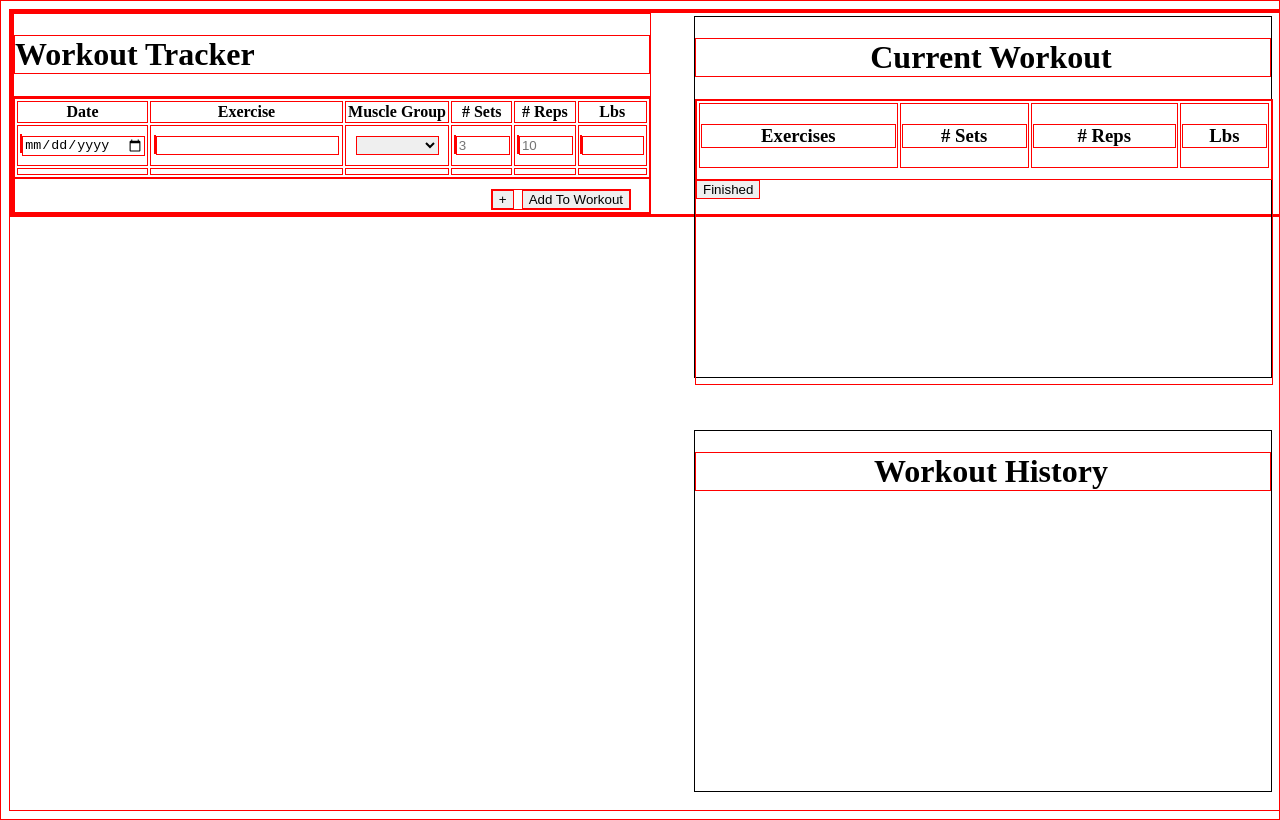
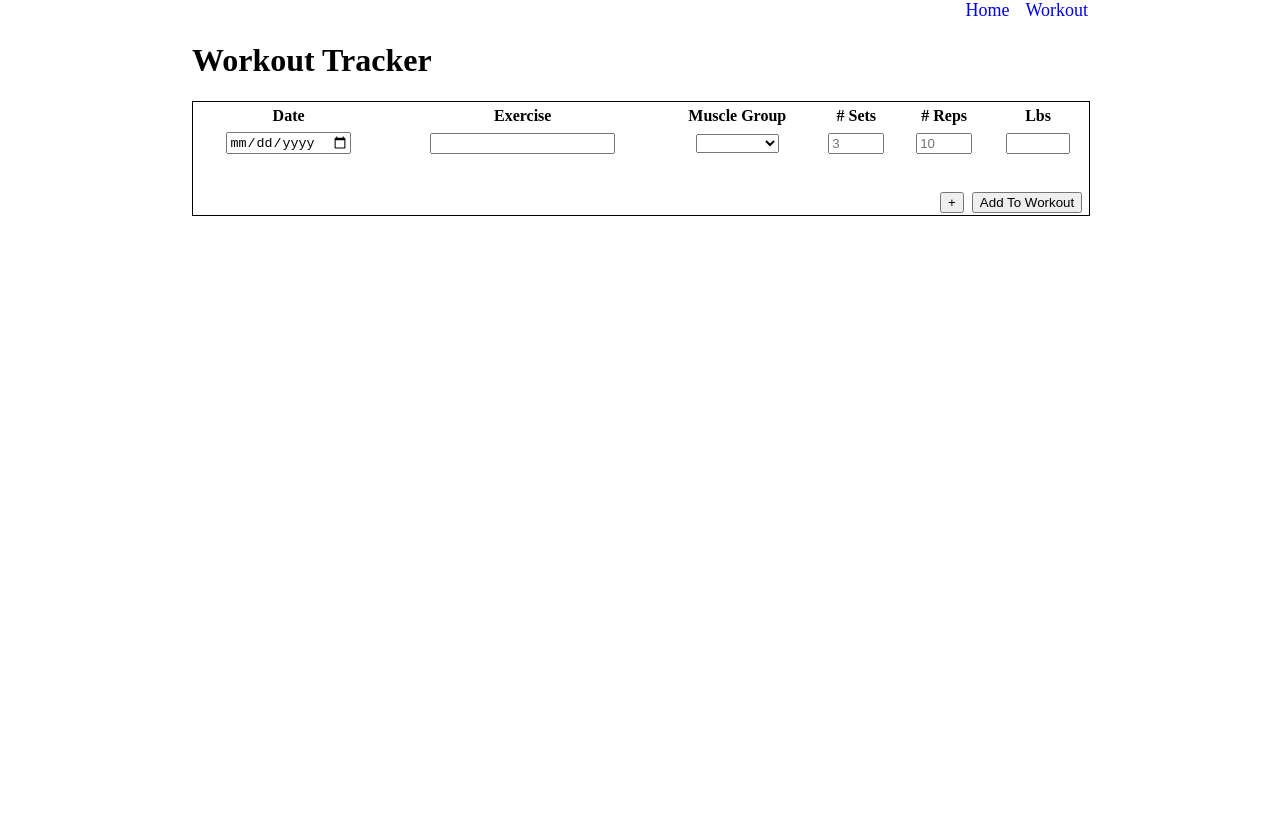
Before and after one commit to Sima612/workout-tracker, a React (Create React App) app: page / in a window 1280 px wide. Built offline with nearby package versions, Linux system fonts and the light colour scheme.

Commit message:
added home and workout router path

```diff
--- a/package.json
+++ b/package.json
@@ -10,6 +10,8 @@
     "react": "^18.2.0",
     "react-bootstrap": "^2.5.0",
     "react-dom": "^18.2.0",
+    "react-router": "^6.3.0",
+    "react-router-dom": "^6.3.0",
     "react-scripts": "5.0.1",
     "web-vitals": "^2.1.4"
   },
--- a/src/App.js
+++ b/src/App.js
@@ -1,19 +1,14 @@
 import './style/css.css';
-import React, { useState, useEffect } from 'react';
+import { BrowserRouter as Router, Routes, Route, Link } from 'react-router-dom';
+import React, { useState } from 'react';
 import Home from './components/Home';
 import History from './components/History';
 import exerciseModel from './exerciseModel';
 import CurrentWorkouts from './components/CurrentWorkouts';
 
 function App() {
-  const [ newRow, setNewRow ] = useState([{
-    date: Date,
-    exercise: "",
-    sets: "",
-    reps: "",
-    lbs: ""
-  }]);
-  const [ workoutArr, setWorkoutArr ] = useState([])
+  const [newRow, setNewRow] = useState([]);
+  const [workoutArr, setWorkoutArr] = useState([])
 
   //Function to add new row
   const addRow = () => {
@@ -43,14 +38,28 @@ function App() {
 
   return (
     <div className="App">
-      <Home
-        exerciseModel={exerciseModel}
-        addRow={addRow}
-        newRow={newRow}
-        getAllWorkouts={getAllWorkouts}/>
-      <CurrentWorkouts
-        workoutArr={workoutArr}/>
-      <History />
+      <Router>
+
+        <navbar className="navbar">
+            <a><Link to='/'>Home</Link></a>
+            <a><Link to='/CurrentWorkout'>Workout</Link></a>
+        </navbar>
+
+        <Routes>
+
+          <Route path='/' element={<Home
+            exerciseModel={exerciseModel}
+            addRow={addRow}
+            newRow={newRow}
+            getAllWorkouts={getAllWorkouts} />}>
+          </Route>
+          <Route path='/CurrentWorkout' element={<CurrentWorkouts
+            workoutArr={workoutArr} />}>
+          </Route>
+
+        </Routes>
+
+      </Router>
     </div>
   );
 }
--- a/src/components/CurrentWorkouts.js
+++ b/src/components/CurrentWorkouts.js
@@ -4,36 +4,30 @@ function CurrentWorkouts (props) {
 
     return (
         <div className="workout-container">
-            {console.log(workoutArr)}
-            <h1>Current Workout</h1>
+            <h2>Current Workout</h2>
             <div className="workout-list">
                 <table className='table-1'>
                     <thead>
-                        <td>
-                            <h3>Exercises</h3>
-                        </td>
-                        <td>
-                            <h3># Sets</h3>
-                        </td>
-                        <td>
-                            <h3># Reps</h3>
-                        </td>
-                        <td>
-                            <h3>Lbs</h3>
-                        </td>
+                        <th>Exercises</th>
+                        <th># Sets</th>
+                        <th># Reps</th>
+                        <th>Lbs</th>
+                        <input type="checkbox"
+                            defaultChecked />
                     </thead>
-                    <tbody>
+                    <br></br>
+                    <tbody className="table-body">
                         {workoutArr.map((x) => (
                         <tr>
                             <td>{x.exercise}</td>
                             <td>{x.sets}</td>
                             <td>{x.reps}</td>
                             <td>{x.lbs}</td>
+                            <input type="checkbox" />
                         </tr>
                        ))}
                     </tbody>
                 </table>
-                <button>Finished</button>
             </div>
         </div>
     )
--- a/src/components/Home.js
+++ b/src/components/Home.js
@@ -8,10 +8,9 @@ function Home(props) {
             <header>
                 <h1>Workout Tracker</h1>
             </header>
-            <div class="container">
-                <table class="table-1">
-                    <thead class="row-1">
-                        <tr>
+            <div className="container">
+                <table className="table-1">
+                    <tr className="row-1">
                         <th>Date</th>
                         <th>Exercise</th>
                         <th>Muscle Group</th>
@@ -19,8 +18,7 @@ function Home(props) {
                         <th># Reps</th>
                         <th>Lbs</th>
                     </tr>
-                    </thead>
-                    <tr class="row-2">
+                    <tr className="row-2">
                         <th>
                             <label htmlFor="date">{exerciseModel.date}</label>
                             <input type="date"
@@ -62,7 +60,7 @@ function Home(props) {
                                 max="99"
                                 id="reps"
                                 name="reps"
-                                placeholder='10'/>
+                                placeholder='10' />
                         </th>
                         <th>
                             <label htmlFor="lbs">{exerciseModel.lbs}</label>
@@ -70,10 +68,12 @@ function Home(props) {
                                 min="5"
                                 max="999"
                                 name="lbs"
-                                id="lbs"/>
+                                id="lbs" />
                         </th>
                     </tr>
+                    <br></br>
                     {newRow.map((row) => (
+                        <tbody>
                             <tr>
                                 <th>{row.date}</th>
                                 <th>{row.exercise}</th>
@@ -82,6 +82,7 @@ function Home(props) {
                                 <th>{row.reps}</th>
                                 <th>{row.lbs}</th>
                             </tr>
+                        </tbody>
                     ))
                     }
                 </table>
--- a/src/style/css.css
+++ b/src/style/css.css
@@ -1,17 +1,15 @@
-* {
-  border: 1px solid red;
-}
-
 body {
-  width: 100%;
-  height: 100vh;
+  width: 70%;
+  height: 50vh;
+  margin: auto;
 }
 body header {
-  width: 50%;
+  width: 100%;
 }
 body .container {
-  width: 50%;
+  width: 100%;
   text-align: left;
+  border: 1px solid black;
 }
 body .table-1 {
   width: 100%;
@@ -29,20 +27,16 @@ body .table-2 .btn-div {
   -moz-column-gap: 0.5em;
        column-gap: 0.5em;
   margin-top: 0.5em;
-  margin-right: 1em;
+  margin-right: 0.3em;
 }
 
 .workout-container {
   border: 1px solid black;
-  margin-top: 0.5em;
-  width: 45%;
-  height: 45vh;
-  position: absolute;
-  top: 0.5em;
-  right: 0.5em;
+  margin: 5em auto 0;
+  width: 75%;
+  height: 50vh;
 }
-.workout-container h1 {
-  padding-left: 0.5em;
+.workout-container h2 {
   text-align: center;
 }
 .workout-container .workout-list {
@@ -65,4 +59,15 @@ body .table-2 .btn-div {
 .history-container h1 {
   padding-left: 0.5em;
   text-align: center;
+}
+
+.navbar {
+  display: flex;
+  justify-content: flex-end;
+  gap: 1em;
+  width: 100%;
+}
+.navbar a {
+  text-decoration: none;
+  font-size: large;
 }/*# sourceMappingURL=css.css.map */
--- a/src/style/css.scss
+++ b/src/style/css.scss
@@ -1,16 +1,19 @@
-* {
-    border: 1px solid red;
-}
+// * {
+//     border: 1px solid red;
+// }
 
 body {
-    width: 100%;
-    height: 100vh;
+    width: 70%;
+    height: 50vh;
+    margin: auto;
     header {
-        width: 50%;
+        width: 100%;
     }
     .container {
-        width: 50%;
+        width: 100%;
         text-align: left;
+        border: 1px solid black;
+
     }
     .table-1 {
         width: 100%;
@@ -19,7 +22,6 @@ body {
             text-align: center;
         }
     }
-
     .table-2 {
         width: 100%;
         .btn-div {
@@ -27,21 +29,17 @@ body {
             display: flex;
             column-gap: 0.5em;
             margin-top: 0.5em;
-            margin-right: 1em;
+            margin-right: 0.3em;
         }
     }
 }
 
 .workout-container {
     border: 1px solid black;
-    margin-top: 0.5em;
-    width: 45%;
-    height: 45vh;
-    position: absolute;
-    top: 0.5em;
-    right: 0.5em;
-    h1 {
-        padding-left: 0.5em;
+    margin: 5em auto 0;
+    width: 75%;
+    height: 50vh;
+    h2 {
         text-align: center;
     }
     .workout-list {
@@ -51,6 +49,7 @@ body {
             text-align: center;
         }
     }
+
 }
 
 .history-container {
@@ -66,3 +65,14 @@ body {
         text-align: center;
     }
 }
+
+.navbar {
+    display: flex;
+    justify-content: flex-end;
+    gap: 1em;
+    width: 100%;
+    a {
+        text-decoration: none;
+        font-size: large;
+    }
+}
```
Also changed, not shown: 2 other files (tests, documents, lock files or other folders). Lines whose indentation alone changed are shown as unchanged.
